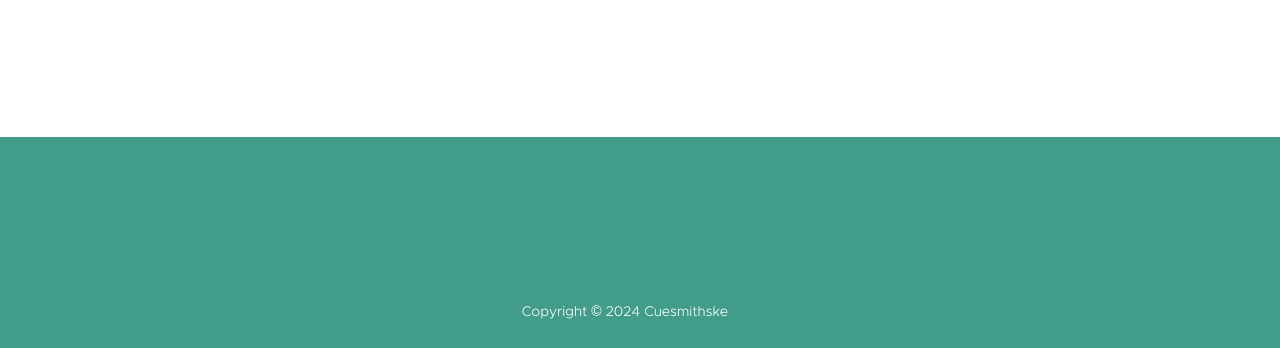
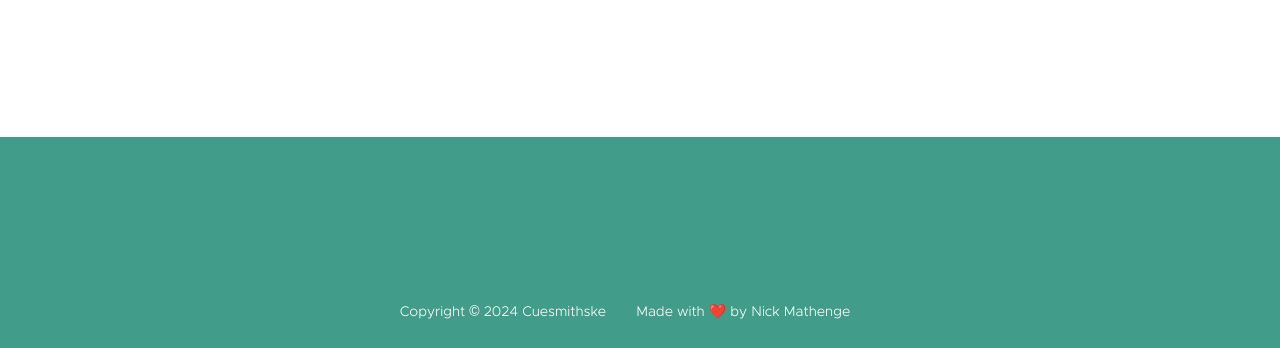
Before and after one commit to nickmax/cuesmithske, a plain HTML site: page index.html in a window 1280 px wide. Shown: the part 4172-4520 px from the top of the page. Drawn offline with Linux system fonts and the light colour scheme; no server answers; a script that the page names is missing.

Commit message:
Please enter the commit message for your changes. Lines starting with '#' will be ignored, and an empty message aborts the commit.
On branch gh-pages
Your branch is up to date with 'origin/gh-pages'.

Changes to be committed:
	modified:   index.html

```diff
--- a/index.html
+++ b/index.html
@@ -426,6 +426,7 @@
                     <div class="row">
                         <div class="col-lg-6col-md-5 col-12 d-flex justify-content-center align-items-center mx-auto">
                             <p class="copyright-text mb-0">Copyright © 2024 <a href="#">Cuesmithske</a>
+                            <p class="copyright-text mb-0">Made with ❤️  by <a href="#">Nick Mathenge</a>
                             </p>
                         </div>
                     </div>
```
